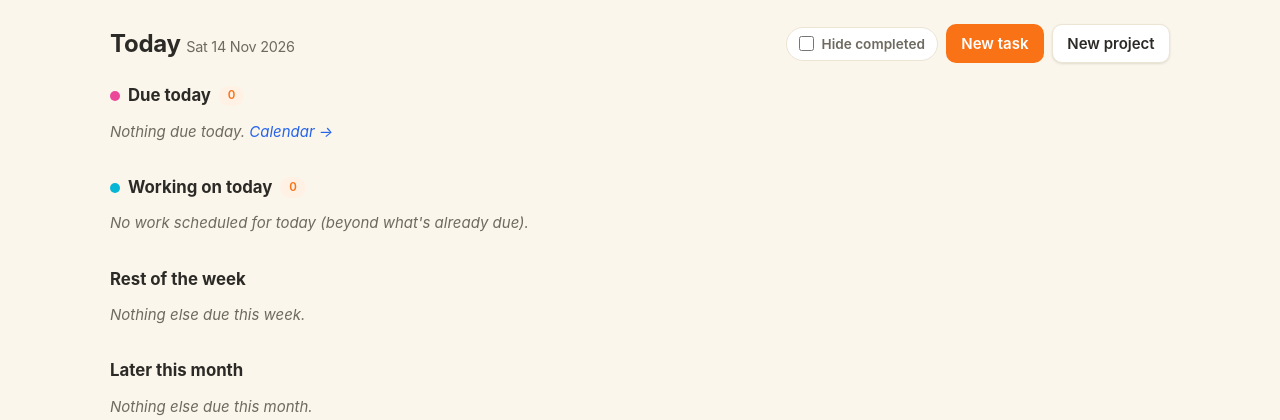
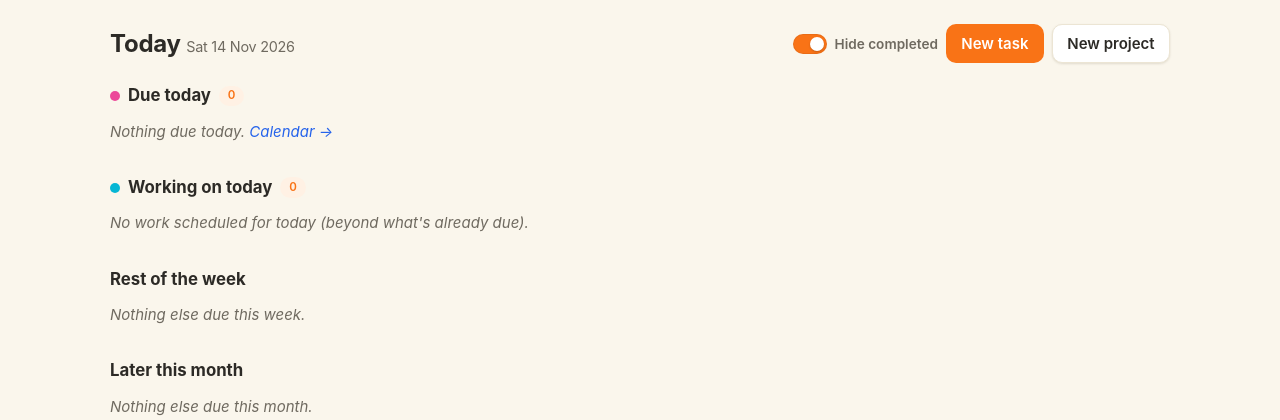
Before and after one commit to awat31/to-do, a Flask app: page / in a window 1280 px wide. Shown: the part 55-475 px from the top of the page. Run offline with Flask 3, Linux system fonts and the light colour scheme; the visitor is signed in with stand-in values (Sample User, id 1); data that the repository does not hold is empty.

Commit message:
Fix hide-completed switch state not rendering (Jinja import needed 'with context'); restyle as on/off slider switch

```diff
--- a/app/static/css/style.css
+++ b/app/static/css/style.css
@@ -131,16 +131,28 @@ h3 { margin: 0; }
 .jump-pop .field-row { gap: 0.4rem; }
 .jump-pop .input { width: auto; flex: 1; }
 
-/* ---- hide-completed toggle ---- */
+/* ---- hide-completed slider switch ---- */
 .hide-done-toggle { display: inline-flex; }
-.toggle {
-  display: inline-flex; gap: 0.45rem; align-items: center; cursor: pointer;
-  font-weight: 600; font-size: 0.85rem; color: var(--ink-soft);
-  padding: 0.35rem 0.75rem; border-radius: 999px; border: 1px solid var(--line);
-  background: var(--surface); user-select: none;
+.switch {
+  display: inline-flex; gap: 0.5rem; align-items: center; cursor: pointer;
+  font-weight: 600; font-size: 0.85rem; color: var(--ink-soft); user-select: none;
 }
-.toggle:hover { background: var(--accent-soft); color: var(--ink); }
-.toggle input { width: 15px; height: 15px; accent-color: var(--accent); cursor: pointer; margin: 0; }
+.switch:hover .switch-label { color: var(--ink); }
+.switch input { position: absolute; opacity: 0; width: 0; height: 0; }
+.switch-track {
+  width: 34px; height: 20px; border-radius: 999px; background: #d8d2c2;
+  display: inline-block; position: relative; transition: background 0.15s;
+  flex-shrink: 0; border: 1px solid rgba(0,0,0,0.06);
+}
+.switch-knob {
+  position: absolute; top: 2px; left: 2px; width: 14px; height: 14px;
+  border-radius: 50%; background: #fff; transition: transform 0.15s;
+  box-shadow: 0 1px 2px rgb(0 0 0 / 0.2);
+}
+.switch input:checked + .switch-track { background: var(--accent); }
+.switch input:checked + .switch-track .switch-knob { transform: translateX(14px); }
+.switch input:focus-visible + .switch-track { outline: 2px solid var(--accent); outline-offset: 2px; }
+.switch-label { white-space: nowrap; }
 
 /* ---- task cards ---- */
 .task-card {
--- a/app/templates/_prefs.html
+++ b/app/templates/_prefs.html
@@ -2,10 +2,11 @@
 <form method="post" action="{{ url_for('main.set_hide_completed') }}" class="hide-done-toggle">
   <input type="hidden" name="csrf_token" value="{{ csrf_token() }}">
   <input type="hidden" name="next" value="{{ next_url }}">
-  <label class="toggle" title="Hide tasks that are already done">
+  <label class="switch" title="When on, tasks that are already done are hidden">
     <input type="checkbox" name="hide" value="1" {{ 'checked' if hide_completed }}
            onchange="this.form.submit()">
-    <span>Hide completed</span>
+    <span class="switch-track"><span class="switch-knob"></span></span>
+    <span class="switch-label">Hide completed</span>
   </label>
 </form>
 {% endmacro %}
--- a/app/templates/calendar.html
+++ b/app/templates/calendar.html
@@ -1,6 +1,6 @@
 {% extends "base.html" %}
 {% from "_macros.html" import task_card with context %}
-{% from "_prefs.html" import hide_completed_toggle %}
+{% from "_prefs.html" import hide_completed_toggle with context %}
 {% block title %}{{ p.label }} · To-Do{% endblock %}
 {% block content %}
 <div class="page-head">
--- a/app/templates/dashboard.html
+++ b/app/templates/dashboard.html
@@ -1,6 +1,6 @@
 {% extends "base.html" %}
 {% from "_macros.html" import task_card with context %}
-{% from "_prefs.html" import hide_completed_toggle %}
+{% from "_prefs.html" import hide_completed_toggle with context %}
 {% block title %}Dashboard · To-Do{% endblock %}
 {% block content %}
 <div class="page-head">
--- a/app/templates/tasks/index.html
+++ b/app/templates/tasks/index.html
@@ -1,6 +1,6 @@
 {% extends "base.html" %}
 {% from "_macros.html" import task_tree with context %}
-{% from "_prefs.html" import hide_completed_toggle %}
+{% from "_prefs.html" import hide_completed_toggle with context %}
 {% block title %}Tasks · To-Do{% endblock %}
 {% block content %}
 <div class="page-head">
```
Also changed, not shown: tests/test_app.py (+8 -3 lines).
